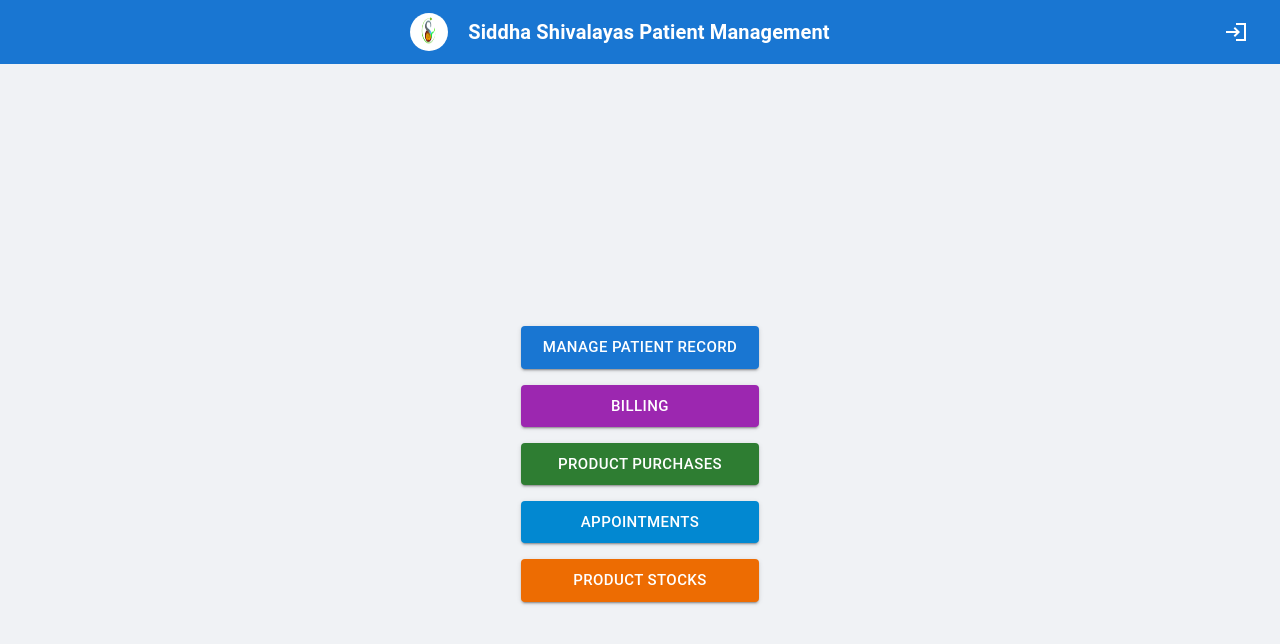
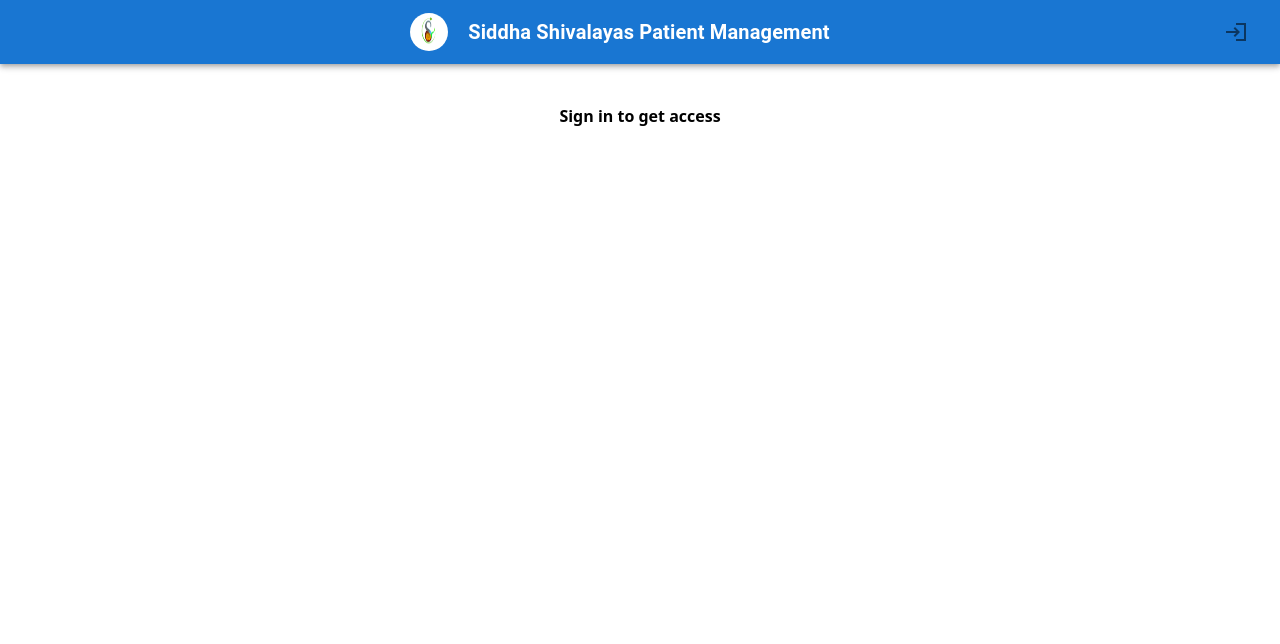
Before and after one commit to vimal004/my-project, a React (Vite) app: page / in a window 1280 px wide. Shown: the top 644 px of the page. Built offline with nearby package versions, Linux system fonts and the light colour scheme.

Commit message:
refactor: Update Header component to use bold font weight for title

```diff
--- a/src/Header.jsx
+++ b/src/Header.jsx
@@ -7,10 +7,10 @@ import {
   IconButton,
   Box,
   Button,
+  Icon,
 } from "@mui/material";
 import LoginModal from "./LoginModal"; // Ensure the path is correct
 import { useDispatch, useSelector } from "react-redux";
-import { AccountCircle } from "@mui/icons-material";
 import { Logout } from "@mui/icons-material";
 import { login, logout } from "../Redux/Slices/loginSlice";
 
@@ -20,7 +20,8 @@ const Header = () => {
   const saveduser = localStorage.getItem("user");
 
   useEffect(() => {
-    if (saveduser) {
+    if (saveduser != null && saveduser != "null") {
+      console.log(saveduser);
       dispatch(login(saveduser));
     }
   }, [saveduser]);
@@ -59,17 +60,20 @@ const Header = () => {
               Siddha Shivalayas Patient Management
             </Typography>
           </Box>
-          <IconButton color="inherit" onClick={handleLoginOpen}>
           {loggedin ? (
-              <Logout
+            <IconButton
               onClick={() => {
                 dispatch(logout());
+                localStorage.setItem("user", null);
               }}
-              />
+            >
+              <Logout />
+            </IconButton>
           ) : (
+            <IconButton onClick={handleLoginOpen}>
               <LoginSharp />
+            </IconButton>
           )}
-          </IconButton>
         </Toolbar>
       </AppBar>
       <LoginModal open={loginOpen} onClose={handleLoginClose} />
--- a/src/Home.jsx
+++ b/src/Home.jsx
@@ -1,9 +1,13 @@
 import React from "react";
 import { Button, Stack } from "@mui/material";
 import { Link } from "react-router-dom";
+import { useSelector } from "react-redux";
 
 const Home = () => {
-  return (
+  const loggedin = useSelector((state) => state.login.user);
+  return !loggedin ? (
+    <h1 className="m-10 font-bold text-center">Sign in to get access</h1>
+  ) : (
     <div
       style={{
         display: "flex",
```
Lines whose indentation alone changed are shown as unchanged.
